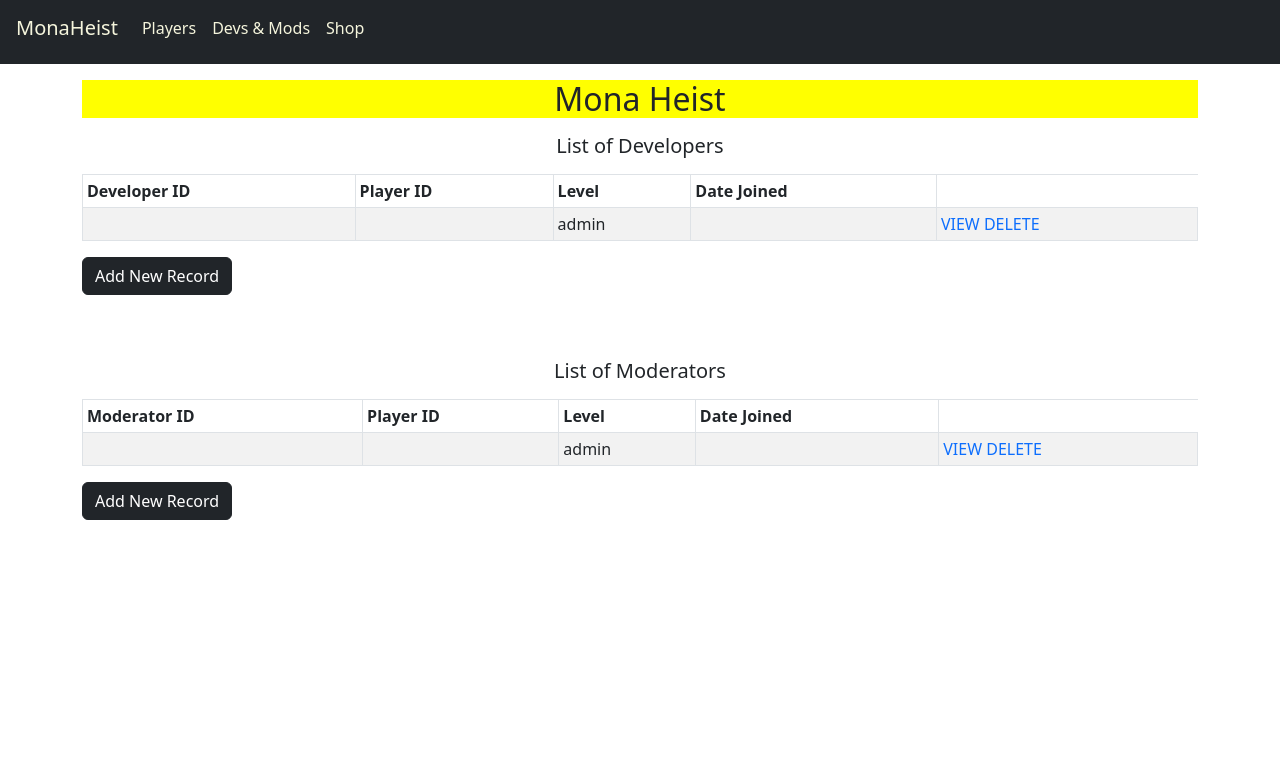
After one commit to cxrvxxxx/monaheist, a PHP site: page /devmod.php in a window 1280 px wide. The commit adds this page. Shown: the top 760 px of the page. Run offline with PHP 8.4, Linux system fonts and the light colour scheme; tables that the repository leaves empty or names only in its code hold one stand-in row (values such as "Sample post"); data that the repository does not hold is empty.

Commit message:
added dev and mod dot php

```diff
--- /dev/null
+++ b/devmod.php
@@ -0,0 +1,93 @@
+<!DOCTYPE html>
+<html lang="en">
+<head>
+    <?php $title="Developers & Moderators | MonaHeist"; require_once 'includes/meta.php' ?>
+</head>
+<body>
+    <?php require_once 'includes/header.php' ?>
+        <div class="container">
+            <div style='background-color:#ffff00'>
+                <center>
+                    <p style="color:white">
+                        <h2>Mona Heist</h2>
+                    </p>
+                </center>
+            </div>
+
+            <center>
+                <p style="color:white">
+                    <h5>List of Developers</h5>
+                </p>
+            </center>
+
+            <div>
+                <?php
+                    require_once 'includes/db.php';
+                    $resultset = $mysqli->query("SELECT * from tblDeveloper") or die($mysqli->error); ?>
+
+                <table id="tblStudentRecords " class="table table-striped table-bordered table-sm" cellspacing="0" width="100%">
+                    <thead>
+                        <tr>
+                            <th>Developer ID</th>
+                            <th>Player ID</th>
+                            <th>Level</th>
+                            <th>Date Joined</th>
+                        </tr>
+                    </thead>
+
+                    <tbody>
+                        <?php while($row = $resultset->fetch_assoc()): ?>
+                            <tr>
+                                <td><?php echo $row['devId'] ?></td>
+                                <td><?php echo $row['playerId'] ?></td>
+                                <td><?php echo $row['level'] ?></td>
+                                <td><?php echo $row['dateJoined'] ?></td>
+                                <td> <a href = "">VIEW</a> <a href = "">DELETE</a> </td>
+                            </tr> <?php endwhile;?>
+                    </tbody>
+                </table>
+                <form method="post" action="adddev.php">
+                    <button type="submit" class="btn btn-dark">Add New Record</button>
+                </form>
+            </div>
+            <br><br>
+            <center>
+                <p style="color:white">
+                    <h5>List of Moderators</h5>
+                </p>
+            </center>
+
+            <div>
+                <?php
+                    require_once 'includes/db.php';
+                    $resultset = $mysqli->query("SELECT * from tblModerator") or die($mysqli->error); ?>
+
+                <table id="tblStudentRecords " class="table table-striped table-bordered table-sm" cellspacing="0" width="100%">
+                    <thead>
+                        <tr>
+                            <th>Moderator ID</th>
+                            <th>Player ID</th>
+                            <th>Level</th>
+                            <th>Date Joined</th>
+                        </tr>
+                    </thead>
+
+                    <tbody>
+                        <?php while($row = $resultset->fetch_assoc()): ?>
+                            <tr>
+                                <td><?php echo $row['modId'] ?></td>
+                                <td><?php echo $row['playerId'] ?></td>
+                                <td><?php echo $row['level'] ?></td>
+                                <td><?php echo $row['dateJoined'] ?></td>
+                                <td> <a href = "">VIEW</a> <a href = "">DELETE</a> </td>
+                            </tr> <?php endwhile;?>
+                    </tbody>
+                </table>
+                <form method="post" action="addmod.php">
+                    <button type="submit" class="btn btn-dark">Add New Record</button>
+                </form>
+            </div>
+        </div>
+    <?php require_once 'includes/footer.php' ?>
+</body>
+</html>
--- a/includes/header.php
+++ b/includes/header.php
@@ -1,8 +1,8 @@
 <nav class="navi navbar sticky-top navbar-expand-lg bg-dark" data-bs-theme="dark">
   <div class="d-flex px-2 mx-2">
-    <a href="#" class="navbar-text navbar-brand h1">MonaHeist</a>
+    <a href="index.php" class="navbar-text navbar-brand h1">MonaHeist</a>
     <a href="#" class="navbar-text navbar-nav mx-2">Players</a>
-    <a href="#" class="navbar-text navbar-nav mx-2">Devs & Mods</a>
+    <a href="devmod.php" class="navbar-text navbar-nav mx-2">Devs & Mods</a>
     <a href="#" class="navbar-text navbar-nav mx-2">Shop</a>
   </div>
 </nav>
```
Also changed, not shown: adddev.php (added, +49 -0 lines), addmod.php (added, +49 -0 lines).
